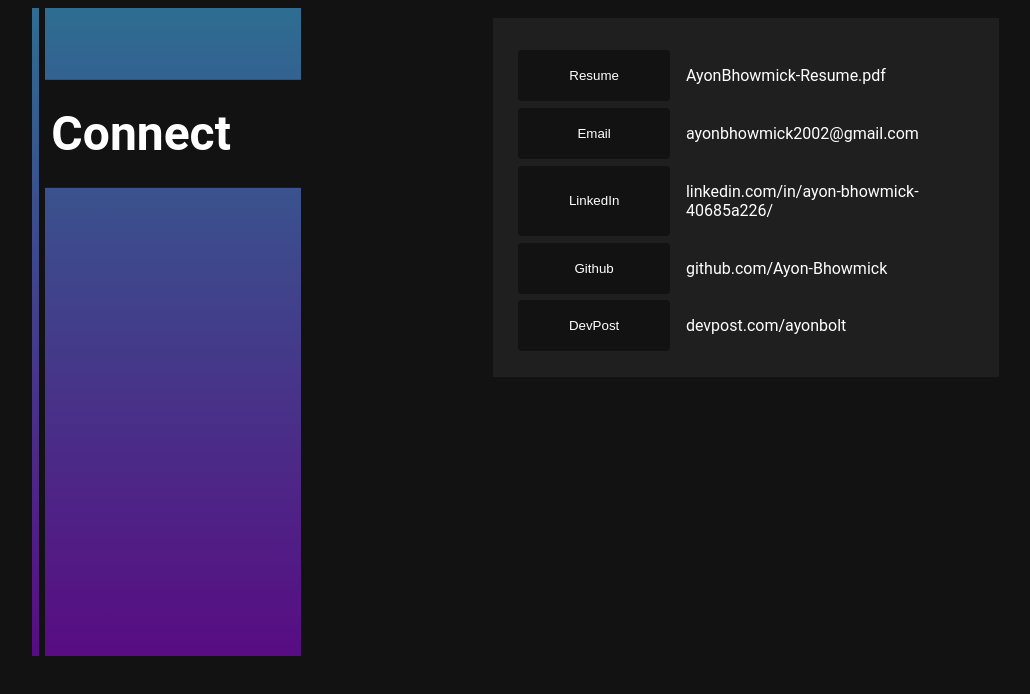
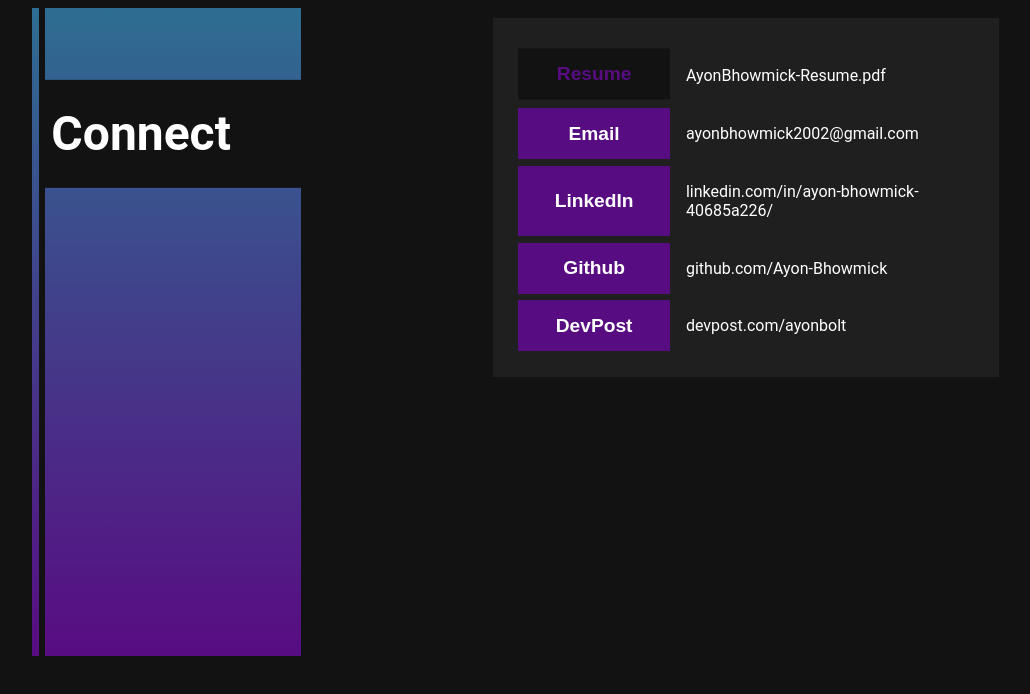
Before and after one commit to Ayon-Bhowmick/Ayon-Bhowmick.github.io, a Gatsby site in the folder portfolio/: page /connect in a window 1280 px wide. In both pictures the pointer is over the element 892 px from the left and 75 px from the top of the page. Shown: the whole page, without its empty margins (147-1177 px from the left). Built offline with nearby package versions, Linux system fonts and the light colour scheme; Gatsby itself is replaced by a stand-in of ours.

Commit message:
fixing button

```diff
--- a/portfolio/src/styles/connect.scss
+++ b/portfolio/src/styles/connect.scss
@@ -21,24 +21,35 @@
 
 
     .btn {
+        display: flex;
         color: #fff;
-        border: 1px solid var(--bg);
-        border-radius: 4px;
-        padding: 0.8em 2em;
-        background: $bgColor;
-        transition: 0.2s;
+        background: $first;
+        border: none;
+        font-size: larger;
+        padding: 0.5em 1em;
+        font-weight: 700;
+        transition: all 0.2s ease-in-out;
+        align-items: center;
+        justify-content: center;
         grid-column: 1 / 2;
     }
+}
 
-    .btn:hover {
-        color: white;
-        transform: translate(-0.25rem, -0.25rem);
-        background: $first;
-        box-shadow: 0.25rem 0.25rem black;
+.conElement:hover {
+    $hoverHight: -3%;
+    .btn {
+        background-color: $bgColor;
+        color: $first;
+        transform: translate(0, $hoverHight);
     }
 
-    .btn:active {
-        transform: translate(0);
-        box-shadow: none;
+    .p {
+        color: $first;
+        transform: translate(0, $hoverHight);
     }
 }
+
+.conElement:hover .btn:active {
+    transform: translate(0);
+    box-shadow: none;
+}
```
